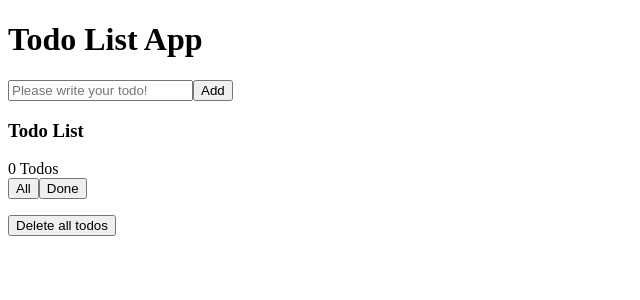
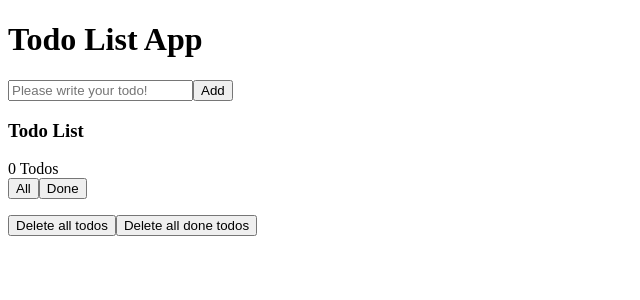
Before and after one commit to lazatdev/todo-list-app, a React (Vite) app: page / in a window 1280 px wide. Shown: the top 300 px of the page, without its empty margins (0-640 px from the left). Built offline with nearby package versions, Linux system fonts and the light colour scheme.

Commit message:
Btn => Delete all done todos

```diff
--- a/src/App.jsx
+++ b/src/App.jsx
@@ -41,6 +41,11 @@ function App() {
     setTodos([]);
   }
 
+  let deleteAllDoneTodos = () =>
+  {
+    setTodos(() => todos.filter((todo) => todo.completed !== true));
+  }
+
   let providerValue = {
     deleteTodo,
     completeTodo
@@ -56,6 +61,7 @@ function App() {
         </TodoContext.Provider>
         <div className='delete-todos'>
           <Button content={'Delete all todos'} deleteAllTodos={deleteAllTodos}/>
+          <Button content={'Delete all done todos'} deleteAllDoneTodos={deleteAllDoneTodos}/>
         </div>
         {console.log(todos)}
       </div>
--- a/src/components/Button.jsx
+++ b/src/components/Button.jsx
@@ -5,7 +5,8 @@ let Button = ({
     fontColor,
     content,
     setIsAll,
-    deleteAllTodos
+    deleteAllTodos,
+    deleteAllDoneTodos
     }) =>
 {
     let btnStyle = {
@@ -20,6 +21,7 @@ let Button = ({
             case 'All': return (<button style={btnStyle} onClick={() => setIsAll(true)}>{content}</button>);
             case 'Done': return (<button style={btnStyle} onClick={() => setIsAll(false)}>{content}</button>);
             case 'Delete all todos': return (<button style={btnStyle} onClick={deleteAllTodos}>{content}</button>);
+            case 'Delete all done todos': return (<button style={btnStyle} onClick={deleteAllDoneTodos}>{content}</button>);
             default: return (<button style={btnStyle}>{content}</button>);
         }
     }
```
